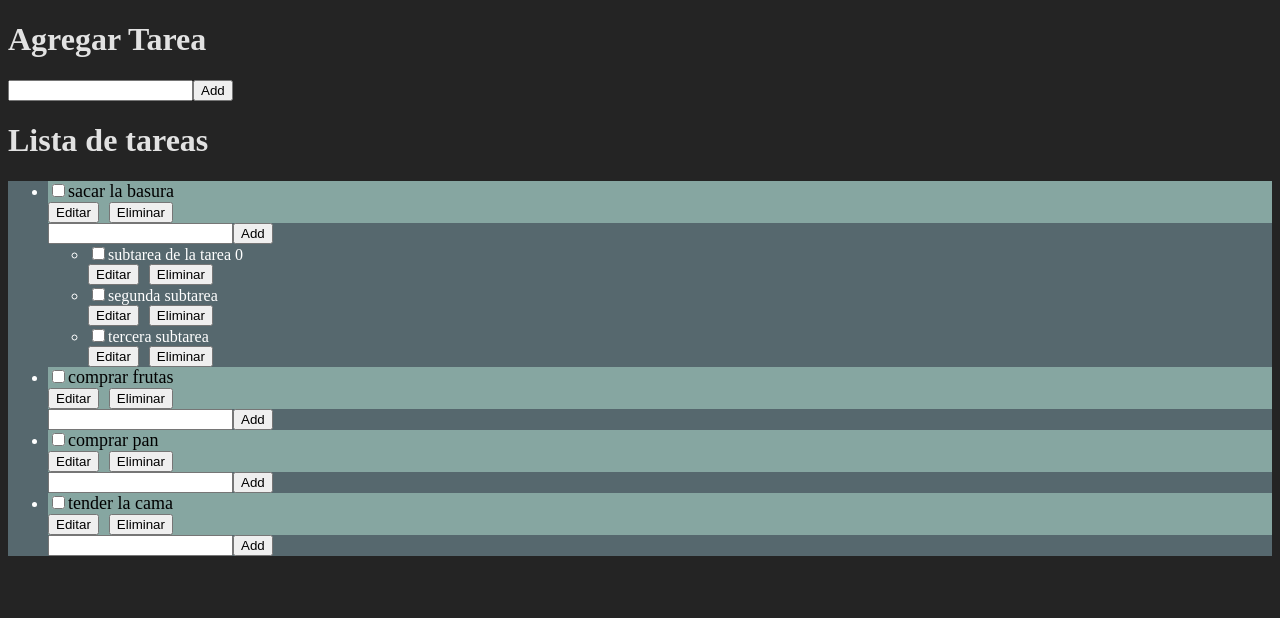
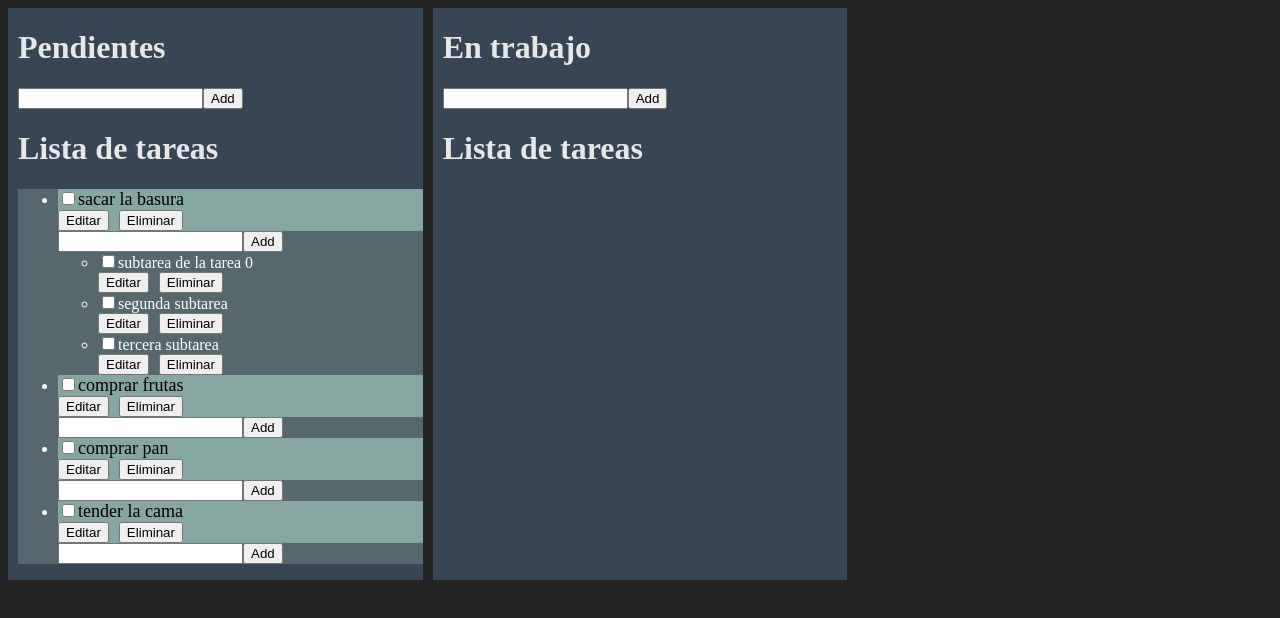
Before and after one commit to AlfonsoG-dev/new-todo-app, a React (Vite) app: page / in a window 1280 px wide. Shown: the top 618 px of the page. Built offline with nearby package versions, Linux system fonts and the light colour scheme.

Commit message:
agregar la opcion para que se puedan añadir diferentes tareas o espacion de trabajo

```diff
--- a/src/App.css
+++ b/src/App.css
@@ -1,10 +1,13 @@
-/* .container {
-    display: flex;
-    justify-content: center;
-    align-items: center;
-    text-align: center;
+.container {
+    display: grid;
+    grid-template-columns: repeat(3, 1fr);
+    gap: 10px;
+}
 
-} */
+.tarea-container {
+    padding-left: 10px;
+    background-color: #384554;
+}
 
 .tareas {
     background-color: #56686e;
--- a/src/App.jsx
+++ b/src/App.jsx
@@ -5,7 +5,9 @@ function App() {
 
   return (
     <div className='container'>
-      <TodoContainer listaDatos={datos} />
+      <TodoContainer listaDatos={datos} title={'Pendientes'} />
+      <TodoContainer listaDatos={[]} title={'En trabajo'} />
+
     </div>
   )
 }
--- a/src/components/TodoContainer.jsx
+++ b/src/components/TodoContainer.jsx
@@ -2,7 +2,7 @@
 import { useState } from "react"
 import AddTodo from "./AddTodo"
 import TodoList from "./TodoList"
-export default function TodoContainer({ listaDatos }) {
+export default function TodoContainer({ listaDatos, title }) {
     const [tareas, setTareas] = useState(listaDatos)
     function agregarTarea(nTarea) {
         setTareas([
@@ -31,7 +31,7 @@ export default function TodoContainer({ listaDatos }) {
     }
     return (
         <div className="tarea-container">
-            <h1>Agregar Tarea</h1>
+            <h1>{title}</h1>
             <AddTodo
                 addTarea={agregarTarea}
             />
```
